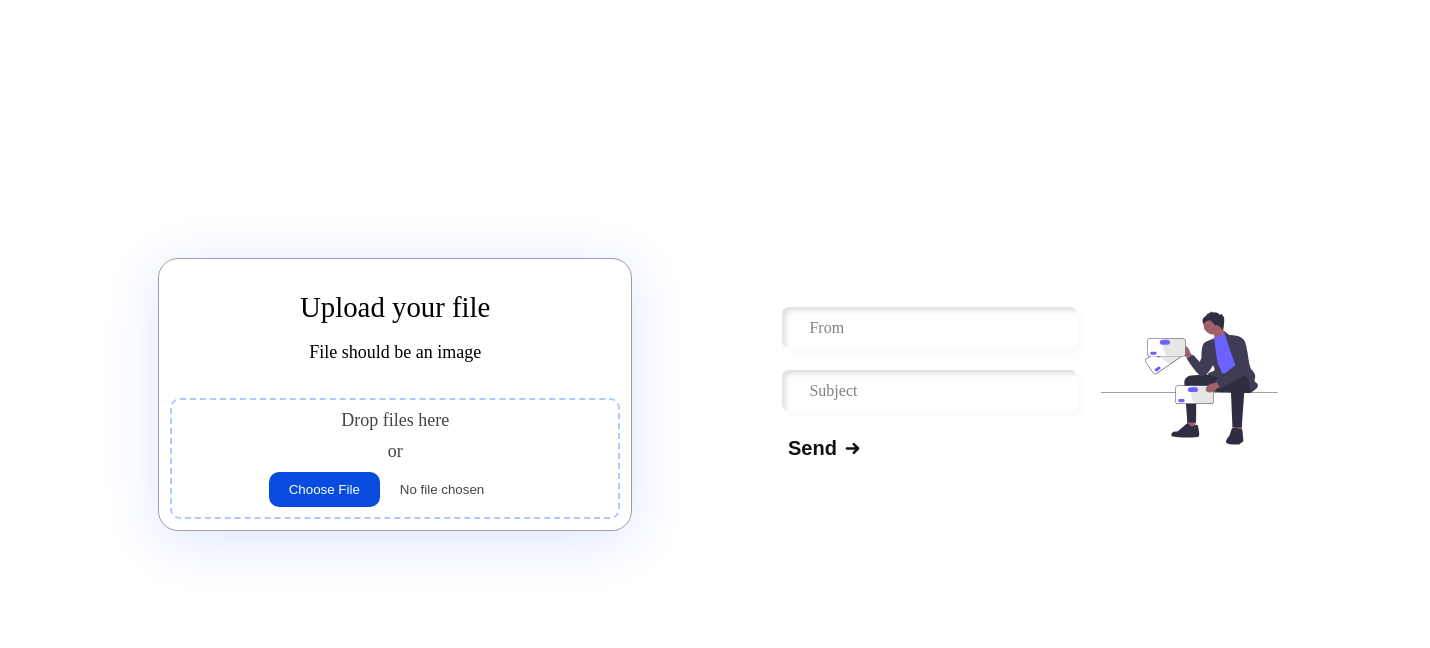
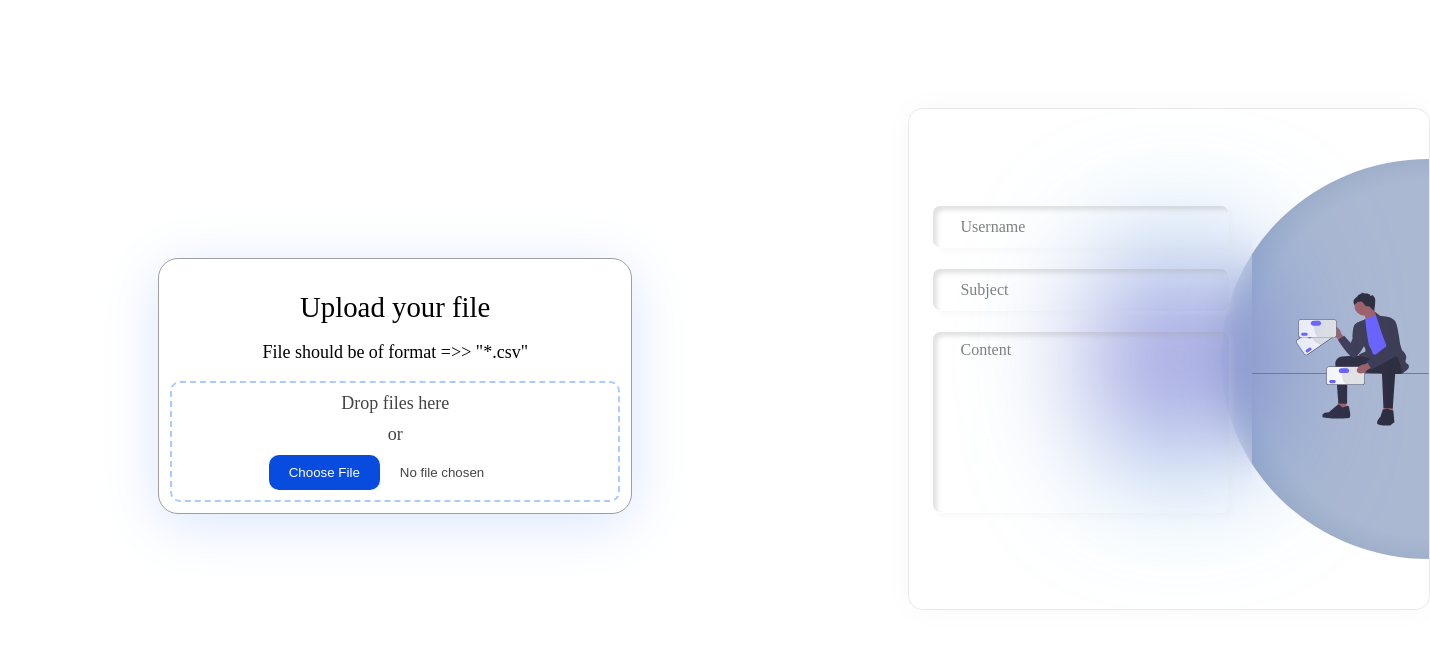
Before and after one commit to divyashah0510/Mail_Dispatcher, a plain HTML site: page index.html in a window 1280 px wide. Shown: the whole page, 1430 px wide, since content can reach past the window. Drawn offline with Linux system fonts and the light colour scheme.

Commit message:
Changes committed

```diff
--- a/index.css
+++ b/index.css
@@ -25,7 +25,6 @@
 }
 
 .upload-drop-container {
-  background-color: #fff;
   position: relative;
   display: flex;
   gap: 10px;
@@ -33,7 +32,7 @@
   justify-content: left;
   align-items: center;
   padding: 10px;
-  margin-top: 2.1875rem;
+  margin:0 0 0 0;
   border-radius: 10px;
   border: 2px dashed rgb(171, 202, 255);
   color: #444;
@@ -87,26 +86,20 @@
 
 
 /*Input Fields*/
-.input-container {
+.container {
+  margin: 100px 0 0 900px;
   display: flex;
-  margin: 120px 750px ;
   width: 520px;
   height: 500px;
-  max-width: 100%;
+  max-width: 99%;
   align-items: center;
   justify-content: center;
   position: absolute;
   overflow: hidden;
   background-color: #ffffff25;
   border-radius: 15px;
-  /*box-shadow: 0px 0px 30px rgba(0, 0, 0, 0.03);*/
-  /*border: 0.1px solid rgba(128, 128, 128, 0.178);*/
-}
-
-.Send{
-  position: relative;
-  padding: 15px 0 0 0;
-  margin: 0 0 0 50px;
+  box-shadow: 0px 0px 30px rgba(0, 0, 0, 0.03);
+  border: 0.1px solid rgba(128, 128, 128, 0.178);
 }
 
 .left {
@@ -121,26 +114,27 @@
   height: 100%;
   width: 100%;
   left: 0;
+  backdrop-filter: blur(20px);
   position: relative;
 }
 
-/*.form::before {*/
-/*  position: absolute;*/
-/*  content: "";*/
-/*  width: 40%;*/
-/*  height: 40%;*/
-/*  right: 1%;*/
-/*  z-index: -1;*/
-/*  background: radial-gradient(*/
-/*          circle,*/
-/*          rgb(194, 13, 170) 20%,*/
-/*          rgb(26, 186, 235) 60%,*/
+.form::before {
+  position: absolute;
+  content: "";
+  width: 40%;
+  height: 40%;
+  right: 1%;
+  z-index: -1;
+  background: radial-gradient(
+    circle,
+    rgb(194, 13, 170) 20%,
+    rgb(26, 186, 235) 60%,
 
-/*          rgb(26, 186, 235) 100%*/
-/*  );*/
-/*  filter: blur(100px);*/
-/*  border-radius: 50%;*/
-/*}*/
+    rgb(26, 186, 235) 100%
+  );
+  filter: blur(70px);
+  border-radius: 50%;
+}
 
 .right {
   width: 34%;
@@ -160,15 +154,16 @@
   right: -40%;
   background: rgb(157, 173, 203);
   background: radial-gradient(
-          circle,
-          rgba(157, 173, 203, 1) 61%,
-          rgba(99, 122, 159, 1) 100%
+    circle,
+    rgba(157, 173, 203, 1) 61%,
+    rgba(99, 122, 159, 1) 100%
   );
   border-radius: 50%;
   z-index: -1;
 }
 
-.input{
+.input,
+button {
   background: rgba(253, 253, 253, 0);
   outline: none;
   border: 1px solid rgba(255, 0, 0, 0);
@@ -180,23 +175,33 @@
   color: #425981;
   font-weight: 500;
   font-size: 1.1em;
-}
-
-.input {
-  box-shadow: inset 4px 4px 4px rgba(165, 163, 163, 0.315),
-  4px 4px 4px rgba(218, 218, 218, 0.13);
+  resize: none;
 }
 
 .input-block {
   position: relative;
 }
 
-.input-label {
+.label {
   position: absolute;
   left: 15%;
   top: 37%;
   pointer-events: none;
   color: gray;
+}
+.label-for-content {
+  position: absolute;
+  left: 15%;
+  top: 10%;
+  pointer-events: none;
+  color: gray;
+}
+.forgot {
+  display: block;
+  margin: 5px 0 10px 0;
+  margin-left: 35px;
+  color: #5e7eb6;
+  font-size: 0.9em;
 }
 
 .input:focus + label,
@@ -205,6 +210,22 @@
   transition: all 0.4s;
 }
 
+button {
+  background-color: #5e7eb6;
+  color: white;
+  font-size: medium;
+  box-shadow: 2px 4px 8px rgba(70, 70, 70, 0.178);
+}
+
+a {
+  color: #5e7eb6;
+}
+
+.input {
+  box-shadow: inset 4px 4px 4px rgba(165, 163, 163, 0.315),
+    4px 4px 4px rgba(218, 218, 218, 0.13);
+}
+ */
 
 
 /* Button Field */
--- a/index.html
+++ b/index.html
@@ -12,7 +12,7 @@
 <form class="upload-form" draggable="true">
     <span class="upload-form-title">Upload your file</span>
     <p class="form-paragraph">
-        File should be an image
+        File should be of format =>> "*.csv"
     </p>
     <label for="upload-file-input" class="upload-drop-container">
         <span class="drop-title">Drop files here</span>
@@ -22,23 +22,29 @@
 </form>
 
 <!--Input Fields-->
-<div class="input-container">
+<div class="container">
         <div class="left">
             <form class="form">
                 <div class="input-block">
                     <input class="input" type="text" id="email" required="">
-                <label class = "input-label" for="email">From</label>
+                    <label class="label" for="email">Username</label>
                 </div>
                 <div class="input-block">
                     <input class="input" type="password" id="pass" required="">
-                <label class = "input-label" for="pass">Subject</label>
+                    <label class="label" for="pass">Subject</label>
                 </div>
-            <button class = "Send">
+                <div class="input-block">
+                    <textarea class="input" name="" id="" cols="40" rows="10" required=""></textarea>
+                    <label for="content" class="label-for-content">Content</label>
+                </div>
+                <!-- <div>
+                    <button class="Send">
                         <p>Send</p>
                         <svg stroke-width="4" stroke="currentColor" viewBox="0 0 24 24" fill="none" class="h-6 w-6" xmlns="http://www.w3.org/2000/svg">
+                        </svg>
                         <path d="M14 5l7 7m0 0l-7 7m7-7H3" stroke-linejoin="round" stroke-linecap="round"></path>
-                </svg>
                     </button>
+                </div> -->
             </form>
         </div>
         <div class="right">
@@ -87,11 +93,5 @@
 
         </div>
     </div>
-<!--<button>-->
-<!--    <p>Send</p>-->
-<!--    <svg stroke-width="4" stroke="currentColor" viewBox="0 0 24 24" fill="none" class="h-6 w-6" xmlns="http://www.w3.org/2000/svg">-->
-<!--        <path d="M14 5l7 7m0 0l-7 7m7-7H3" stroke-linejoin="round" stroke-linecap="round"></path>-->
-<!--    </svg>-->
-<!--</button>-->
 </body>
 </html>
```
Also changed, not shown: new.txt. Lines whose indentation alone changed are shown as unchanged.
